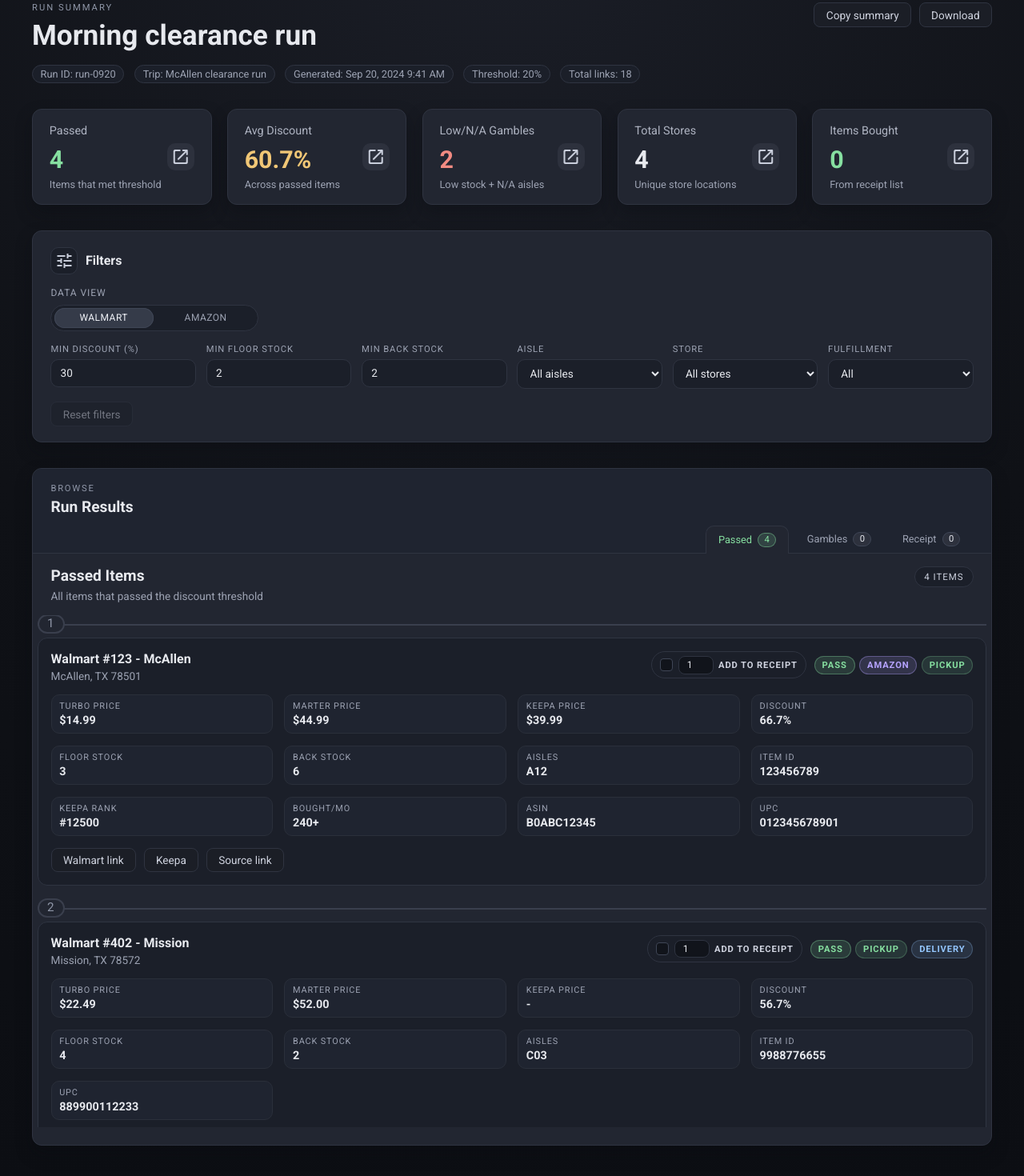
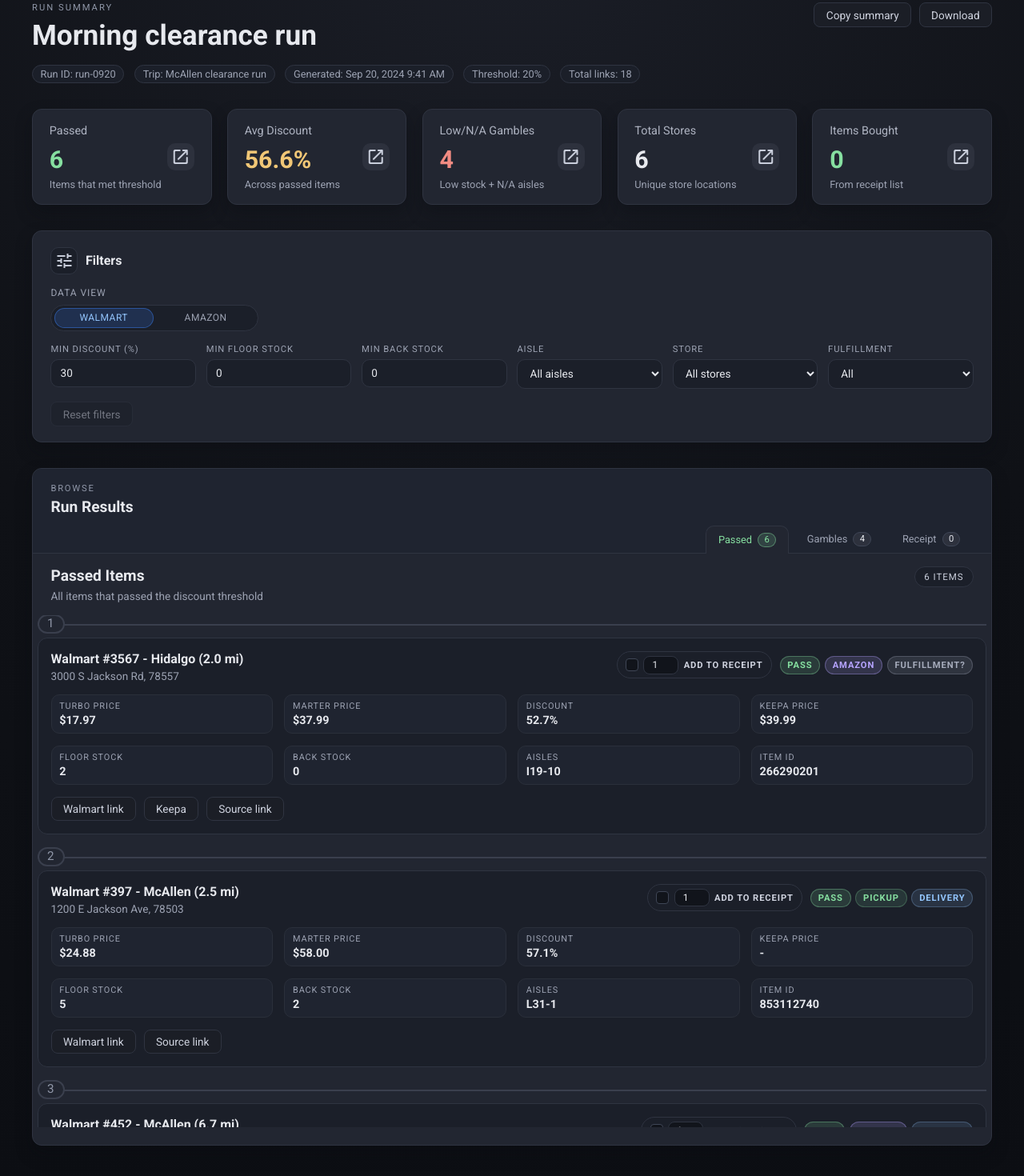
Before and after one commit to esojogerba/cnc-dashboard, a React (Vite) app: page /runs/run-0920 in a window 1280 px wide. Shown: the part 112-1582 px from the top of the page at 80% size. Built offline with nearby package versions, Linux system fonts and the light colour scheme.

Commit message:
Updated dummy data. Implemented walmart and amazon views on summary page.

```diff
--- a/src/App.css
+++ b/src/App.css
@@ -778,6 +778,18 @@
     background: #353b49;
     color: #f0f2f7;
     box-shadow: inset 0 0 0 1px #3f4656;
+}
+
+.view-toggle-button.active.view-toggle-button-walmart {
+    background: rgba(59, 130, 246, 0.18);
+    color: #93c5fd;
+    box-shadow: inset 0 0 0 1px rgba(59, 130, 246, 0.45);
+}
+
+.view-toggle-button.active.view-toggle-button-amazon {
+    background: rgba(241, 199, 118, 0.18);
+    color: #f1c776;
+    box-shadow: inset 0 0 0 1px rgba(241, 199, 118, 0.45);
 }
 
 .filter-fields {
@@ -971,6 +983,11 @@
     gap: 1rem;
 }
 
+.run-item-heading {
+    min-width: 0;
+    flex: 1 1 auto;
+}
+
 .run-item-controls {
     display: flex;
     align-items: center;
@@ -983,6 +1000,8 @@
     margin: 0;
     font-size: 1rem;
     font-weight: 600;
+    overflow-wrap: anywhere;
+    word-break: break-word;
 }
 
 .run-item-subtitle {
@@ -1155,6 +1174,7 @@
     border: 1px solid #2a2f3a;
     border-radius: 10px;
     padding: 0.45rem 0.6rem;
+    min-width: 0;
 }
 
 .run-item-field span {
@@ -1167,6 +1187,8 @@
 .run-item-field strong {
     font-size: 0.9rem;
     font-weight: 600;
+    overflow-wrap: anywhere;
+    word-break: break-word;
 }
 
 .run-item-actions {
--- a/src/components/RunItemCard.jsx
+++ b/src/components/RunItemCard.jsx
@@ -10,6 +10,7 @@
 
 function RunItemCard({
     item,
+    dataView = "walmart",
     showReceiptToggle = false,
     isInReceipt = false,
     onReceiptToggle,
@@ -22,6 +23,12 @@
         (item.storeId ? `Store #${item.storeId}` : "Store");
     const address = item.address || "Address unavailable";
     const keepaFound = Boolean(item.keepa && item.keepa.found);
+    const keepaTitle = keepaFound ? item.keepa.title : null;
+    const isAmazonView = dataView === "amazon";
+    const headerTitle =
+        isAmazonView && keepaTitle
+            ? `${storeTitle} — ${keepaTitle}`
+            : storeTitle;
     const qtyValue =
         receiptQty === null || receiptQty === undefined
             ? ""
@@ -48,14 +55,24 @@
         }
     }
 
-    const priceFields = [
-        { label: "Turbo price", value: formatMoney(item.price) },
-        { label: "Marter price", value: formatMoney(item.marterPrice) },
+    const priceFields = isAmazonView
+        ? [
               {
                   label: "Keepa price",
                   value: keepaFound ? formatMoney(item.keepa.price) : "-",
               },
+              { label: "Turbo price", value: formatMoney(item.price) },
               { label: "Discount", value: formatPct(item.discountPct) },
+              { label: "Marter price", value: formatMoney(item.marterPrice) },
+          ]
+        : [
+              { label: "Turbo price", value: formatMoney(item.price) },
+              { label: "Marter price", value: formatMoney(item.marterPrice) },
+              { label: "Discount", value: formatPct(item.discountPct) },
+              {
+                  label: "Keepa price",
+                  value: keepaFound ? formatMoney(item.keepa.price) : "-",
+              },
           ];
 
     const stockFields = [
@@ -65,7 +82,8 @@
         { label: "Item ID", value: item.itemId || "-" },
     ];
 
-    const keepaFields = keepaFound
+    const keepaFields = isAmazonView
+        ? keepaFound
             ? [
                   {
                       label: "Keepa rank",
@@ -78,13 +96,18 @@
                   { label: "ASIN", value: item.keepa.asin || "-" },
                   { label: "UPC", value: item.upc || "-" },
               ]
-        : [{ label: "UPC", value: item.upc || "-" }];
+            : [{ label: "Keepa", value: "Not found" }]
+        : [];
 
     return (
-        <article className="run-item-card">
+        <article
+            className={`run-item-card${
+                isAmazonView ? " run-item-card-amazon" : ""
+            }`}
+        >
             <div className="run-item-header">
-                <div>
-                    <h3 className="run-item-title">{storeTitle}</h3>
+                <div className="run-item-heading">
+                    <h3 className="run-item-title">{headerTitle}</h3>
                     <p className="run-item-subtitle">{address}</p>
                 </div>
                 <div className="run-item-controls">
@@ -162,6 +185,7 @@
                 ))}
             </div>
 
+            {keepaFields.length ? (
                 <div className="run-item-grid run-item-grid-compact">
                     {keepaFields.map((field) => (
                         <div key={field.label} className="run-item-field">
@@ -170,6 +194,7 @@
                         </div>
                     ))}
                 </div>
+            ) : null}
 
             <div className="run-item-actions">
                 {item.walmartLink ? (
--- a/src/components/RunSummaryFilters.jsx
+++ b/src/components/RunSummaryFilters.jsx
@@ -52,7 +52,7 @@
                         <button
                             key={option.id}
                             type="button"
-                            className={`view-toggle-button${
+                            className={`view-toggle-button view-toggle-button-${option.id}${
                                 dataView === option.id ? " active" : ""
                             }`}
                             onClick={() => onDataViewChange(option.id)}
--- a/src/pages/RunSummary.jsx
+++ b/src/pages/RunSummary.jsx
@@ -11,48 +11,49 @@
     passedItems: [
         {
             id: "pass-1",
-            storeId: "123",
-            storeLine: "Walmart #123 - McAllen",
-            address: "McAllen, TX 78501",
-            itemId: "123456789",
-            upc: "012345678901",
-            price: 14.99,
-            marterPrice: 44.99,
-            discountPct: 66.7,
-            floor: 3,
-            back: 6,
-            aisles: "A12",
+            storeId: "3567",
+            storeLine: "Walmart #3567 - Hidalgo (2.0 mi)",
+            address: "3000 S Jackson Rd, 78557",
+            itemId: "266290201",
+            upc: "097512415392",
+            price: 17.97,
+            marterPrice: 37.99,
+            discountPct: 52.7,
+            floor: 2,
+            back: 0,
+            aisles: "I19-10",
             pass: true,
             lowNAGamble: false,
-            sourceLink: "https://www.walmart.com/ip/123456789",
-            walmartLink: "https://www.walmart.com/ip/123456789",
+            sourceLink: "https://www.walmart.com/ip/266290201",
+            walmartLink: "https://www.walmart.com/ip/266290201",
             keepa: {
                 found: true,
+                title: "Wilson Roger Federer 25 Junior Tennis Racquet",
                 price: 39.99,
-                asin: "B0ABC12345",
-                rank: 12500,
-                boughtPastMonth: "240+",
-                keepaUrl: "https://keepa.com/#!product/1-B0ABC12345",
+                asin: "B0892PY12R",
+                rank: 919,
+                boughtPastMonth: "90+",
+                keepaUrl: "https://keepa.com/#!product/1-B0892PY12R",
             },
-            fulfillment: { status: "OK", pickup: true, delivery: false },
+            fulfillment: { status: "OK", pickup: false, delivery: false },
         },
         {
             id: "pass-2",
-            storeId: "402",
-            storeLine: "Walmart #402 - Mission",
-            address: "Mission, TX 78572",
-            itemId: "9988776655",
-            upc: "889900112233",
-            price: 22.49,
-            marterPrice: 52.0,
-            discountPct: 56.7,
-            floor: 4,
+            storeId: "397",
+            storeLine: "Walmart #397 - McAllen (2.5 mi)",
+            address: "1200 E Jackson Ave, 78503",
+            itemId: "853112740",
+            upc: "196123450011",
+            price: 24.88,
+            marterPrice: 58.0,
+            discountPct: 57.1,
+            floor: 5,
             back: 2,
-            aisles: "C03",
+            aisles: "L31-1",
             pass: true,
             lowNAGamble: false,
-            sourceLink: "https://www.walmart.com/ip/9988776655",
-            walmartLink: "https://www.walmart.com/ip/9988776655",
+            sourceLink: "https://www.walmart.com/ip/853112740",
+            walmartLink: "https://www.walmart.com/ip/853112740",
             keepa: {
                 found: false,
             },
@@ -60,9 +61,9 @@
         },
         {
             id: "pass-3",
-            storeId: "615",
-            storeLine: "Walmart #615 - Edinburg",
-            address: "Edinburg, TX 78539",
+            storeId: "452",
+            storeLine: "Walmart #452 - McAllen (6.7 mi)",
+            address: "2800 W Nolana Ave, 78504",
             itemId: "7744112200",
             upc: "776655443322",
             price: 18.0,
@@ -70,13 +71,14 @@
             discountPct: 55.0,
             floor: 2,
             back: 3,
-            aisles: "B07",
+            aisles: "L37-30",
             pass: true,
             lowNAGamble: false,
             sourceLink: "https://www.walmart.com/ip/7744112200",
             walmartLink: "https://www.walmart.com/ip/7744112200",
             keepa: {
                 found: true,
+                title: "Sharpie S-Gel Black Gel Pens 4 Pack",
                 price: 36.5,
                 asin: "B0DEF67890",
                 rank: 9800,
@@ -87,9 +89,9 @@
         },
         {
             id: "pass-4",
-            storeId: "710",
-            storeLine: "Walmart #710 - Pharr",
-            address: "Pharr, TX 78577",
+            storeId: "1000",
+            storeLine: "Walmart #1000 - Brownsville (48.1 mi)",
+            address: "2721 Boca Chica Blvd, 78521",
             itemId: "6600112233",
             upc: "334455667788",
             price: 9.99,
@@ -97,13 +99,14 @@
             discountPct: 64.3,
             floor: 2,
             back: 4,
-            aisles: "D18",
+            aisles: "L22-6",
             pass: true,
             lowNAGamble: false,
             sourceLink: "https://www.walmart.com/ip/6600112233",
             walmartLink: "https://www.walmart.com/ip/6600112233",
             keepa: {
                 found: true,
+                title: "Contigo Autoseal Stainless Travel Mug 16oz",
                 price: 26.0,
                 asin: "B0GHI13579",
                 rank: 22000,
@@ -112,20 +115,70 @@
             },
             fulfillment: { status: "OK", pickup: true, delivery: false },
         },
+        {
+            id: "pass-5",
+            storeId: "6098",
+            storeLine: "Walmart #6098 - McAllen (5.8 mi)",
+            address: "800 East Nolana Ave, 78501",
+            itemId: "9053372211",
+            upc: "847362555902",
+            price: 14.98,
+            marterPrice: 33.5,
+            discountPct: 55.3,
+            floor: 3,
+            back: 1,
+            aisles: "K14-7",
+            pass: true,
+            lowNAGamble: false,
+            sourceLink: "https://www.walmart.com/ip/9053372211",
+            walmartLink: "https://www.walmart.com/ip/9053372211",
+            keepa: {
+                found: false,
+            },
+            fulfillment: { status: "BLOCKED", pickup: false, delivery: false },
+        },
+        {
+            id: "pass-6",
+            storeId: "6159",
+            storeLine: "Walmart #6159 - Weslaco (13.6 mi)",
+            address: "1600 S Texas Blvd, 78596",
+            itemId: "4930287711",
+            upc: "714330112233",
+            price: 21.5,
+            marterPrice: 48.0,
+            discountPct: 55.2,
+            floor: 4,
+            back: 2,
+            aisles: "H08-2",
+            pass: true,
+            lowNAGamble: false,
+            sourceLink: "https://www.walmart.com/ip/4930287711",
+            walmartLink: "https://www.walmart.com/ip/4930287711",
+            keepa: {
+                found: true,
+                title: "JBL Go 3 Portable Bluetooth Speaker",
+                price: 46.0,
+                asin: "B0KLM13555",
+                rank: 5400,
+                boughtPastMonth: "210+",
+                keepaUrl: "https://keepa.com/#!product/1-B0KLM13555",
+            },
+            fulfillment: { status: "OK", pickup: true, delivery: true },
+        },
     ],
     gambleItems: [
         {
             id: "gamble-1",
-            storeId: "221",
-            storeLine: "Walmart #221 - McAllen",
-            address: "McAllen, TX 78504",
+            storeId: "2765",
+            storeLine: "Walmart #2765 - Los Fresnos (44.9 mi)",
+            address: "1004 W Ocean Boulevard, 78566",
             itemId: "4477889900",
             upc: "554433221100",
-            price: 13.5,
-            marterPrice: 27.0,
-            discountPct: 50.0,
+            price: 5.0,
+            marterPrice: 17.5,
+            discountPct: 71.4,
             floor: 1,
-            back: 1,
+            back: 0,
             aisles: "N/A",
             pass: false,
             lowNAGamble: true,
@@ -136,21 +189,69 @@
         },
         {
             id: "gamble-2",
-            storeId: "310",
-            storeLine: "Walmart #310 - Mission",
-            address: "Mission, TX 78573",
+            storeId: "456",
+            storeLine: "Walmart #456 - Brownsville (44.5 mi)",
+            address: "3500 W Alton Gloor Blvd, 78520",
             itemId: "1100223344",
             upc: "110022334455",
-            price: 7.99,
+            price: 8.5,
             marterPrice: 21.5,
-            discountPct: 62.8,
+            discountPct: 60.5,
+            floor: 1,
+            back: 1,
+            aisles: "N/A",
+            pass: false,
+            lowNAGamble: true,
+            sourceLink: "https://www.walmart.com/ip/1100223344",
+            walmartLink: "https://www.walmart.com/ip/1100223344",
+            keepa: {
+                found: true,
+                title: "Amazon Basics Microfiber Sheet Set Queen",
+                price: 24.0,
+                asin: "B0ZZX11223",
+                rank: 42000,
+                boughtPastMonth: "35+",
+                keepaUrl: "https://keepa.com/#!product/1-B0ZZX11223",
+            },
+            fulfillment: { status: "NOT_CHECKED", pickup: false, delivery: false },
+        },
+        {
+            id: "gamble-3",
+            storeId: "4112",
+            storeLine: "Walmart #4112 - Brownsville (47.3 mi)",
+            address: "2205 Ruben Torres Sr Blvd, 78526",
+            itemId: "9911223344",
+            upc: "509998877661",
+            price: 11.0,
+            marterPrice: 26.0,
+            discountPct: 57.7,
             floor: 1,
             back: 0,
             aisles: "N/A",
             pass: false,
             lowNAGamble: true,
-            sourceLink: "https://www.walmart.com/ip/1100223344",
-            walmartLink: "https://www.walmart.com/ip/1100223344",
+            sourceLink: "https://www.walmart.com/ip/9911223344",
+            walmartLink: "https://www.walmart.com/ip/9911223344",
+            keepa: { found: false },
+            fulfillment: { status: "NOT_CHECKED", pickup: false, delivery: false },
+        },
+        {
+            id: "gamble-4",
+            storeId: "3320",
+            storeLine: "Walmart #3320 - Palmhurst (10.0 mi)",
+            address: "215 E Mile 3 Rd, 78573",
+            itemId: "3322110099",
+            upc: "498002233445",
+            price: 12.46,
+            marterPrice: 30.0,
+            discountPct: 58.5,
+            floor: 1,
+            back: 1,
+            aisles: "N/A",
+            pass: false,
+            lowNAGamble: true,
+            sourceLink: "https://www.walmart.com/ip/3322110099",
+            walmartLink: "https://www.walmart.com/ip/3322110099",
             keepa: { found: false },
             fulfillment: { status: "NOT_CHECKED", pickup: false, delivery: false },
         },
@@ -158,16 +259,16 @@
     receiptItems: [
         {
             id: "receipt-1",
-            itemId: "123456789",
-            storeLine: "Walmart #123 - McAllen",
+            itemId: "266290201",
+            storeLine: "Walmart #3567 - Hidalgo (2.0 mi)",
             qty: 2,
-            unitCost: 14.99,
+            unitCost: 17.97,
             unitSales: 39.99,
         },
         {
             id: "receipt-2",
             itemId: "7744112200",
-            storeLine: "Walmart #615 - Edinburg",
+            storeLine: "Walmart #452 - McAllen (6.7 mi)",
             qty: 1,
             unitCost: 18.0,
             unitSales: 36.5,
@@ -175,7 +276,7 @@
         {
             id: "receipt-3",
             itemId: "6600112233",
-            storeLine: "Walmart #710 - Pharr",
+            storeLine: "Walmart #1000 - Brownsville (48.1 mi)",
             qty: 1,
             unitCost: 9.99,
             unitSales: 26.0,
@@ -186,12 +287,12 @@
 const afterHoursItems = {
     passedItems: [
         {
-            id: "pass-5",
-            storeId: "804",
-            storeLine: "Walmart #804 - Brownsville",
-            address: "Brownsville, TX 78520",
-            itemId: "9001122334",
-            upc: "667788990011",
+            id: "pass-7",
+            storeId: "5809",
+            storeLine: "Walmart #5809 - Edinburg (9.0 mi)",
+            address: "2812 S Expressway 281, 78542",
+            itemId: "8109241122",
+            upc: "093807612244",
             price: 28.5,
             marterPrice: 64.0,
             discountPct: 55.5,
@@ -200,10 +301,11 @@
             aisles: "E04",
             pass: true,
             lowNAGamble: false,
-            sourceLink: "https://www.walmart.com/ip/9001122334",
-            walmartLink: "https://www.walmart.com/ip/9001122334",
+            sourceLink: "https://www.walmart.com/ip/8109241122",
+            walmartLink: "https://www.walmart.com/ip/8109241122",
             keepa: {
                 found: true,
+                title: "Rubbermaid Brilliance Food Storage Set",
                 price: 58.0,
                 asin: "B0JKL24680",
                 rank: 15200,
@@ -212,13 +314,56 @@
             },
             fulfillment: { status: "OK", pickup: true, delivery: true },
         },
+        {
+            id: "pass-8",
+            storeId: "1296",
+            storeLine: "Walmart #1296 - San Benito (35.7 mi)",
+            address: "1126 W Us Highway 77, 78586",
+            itemId: "5522331144",
+            upc: "761119901122",
+            price: 16.25,
+            marterPrice: 39.0,
+            discountPct: 58.3,
+            floor: 3,
+            back: 2,
+            aisles: "F12",
+            pass: true,
+            lowNAGamble: false,
+            sourceLink: "https://www.walmart.com/ip/5522331144",
+            walmartLink: "https://www.walmart.com/ip/5522331144",
+            keepa: {
+                found: false,
+            },
+            fulfillment: { status: "OK", pickup: false, delivery: true },
+        },
     ],
-    gambleItems: [],
+    gambleItems: [
+        {
+            id: "gamble-5",
+            storeId: "5808",
+            storeLine: "Walmart #5808 - Elsa (16.5 mi)",
+            address: "411 South Broadway Street, 78543",
+            itemId: "1122334455",
+            upc: "778899001122",
+            price: 10.5,
+            marterPrice: 27.5,
+            discountPct: 61.8,
+            floor: 1,
+            back: 0,
+            aisles: "N/A",
+            pass: false,
+            lowNAGamble: true,
+            sourceLink: "https://www.walmart.com/ip/1122334455",
+            walmartLink: "https://www.walmart.com/ip/1122334455",
+            keepa: { found: false },
+            fulfillment: { status: "NOT_CHECKED", pickup: false, delivery: false },
+        },
+    ],
     receiptItems: [
         {
             id: "receipt-4",
-            itemId: "9001122334",
-            storeLine: "Walmart #804 - Brownsville",
+            itemId: "8109241122",
+            storeLine: "Walmart #5809 - Edinburg (9.0 mi)",
             qty: 1,
             unitCost: 28.5,
             unitSales: 58.0,
@@ -279,8 +424,8 @@
 const receiptStoragePrefix = "cnc-receipt:";
 const defaultRunFilters = {
     minDiscount: "30",
-    minFloor: "2",
-    minBack: "2",
+    minFloor: "0",
+    minBack: "0",
     aisle: "all",
     store: "all",
     fulfillment: "all",
@@ -770,6 +915,7 @@
                                         >
                                             <RunItemCard
                                                 item={item}
+                                                dataView={dataView}
                                                 showReceiptToggle
                                                 isInReceipt={receiptIds.has(
                                                     item.id
@@ -815,6 +961,7 @@
                                         >
                                             <RunItemCard
                                                 item={item}
+                                                dataView={dataView}
                                                 showReceiptToggle
                                                 isInReceipt={receiptIds.has(
                                                     item.id
--- a/src/pages/Scouters.jsx
+++ b/src/pages/Scouters.jsx
@@ -39,47 +39,47 @@
     {
         id: "run-0920",
         label: "Morning clearance run",
-        passed: 12,
-        avgDiscount: "24.6%",
-        gambles: 3,
-        stores: 6,
-        bought: 4,
+        passed: 6,
+        avgDiscount: "56.6%",
+        gambles: 4,
+        stores: 9,
+        bought: 3,
     },
     {
         id: "run-0921",
         label: "Lunch rush scan",
-        passed: 7,
-        avgDiscount: "19.2%",
-        gambles: 2,
-        stores: 4,
-        bought: 1,
+        passed: 6,
+        avgDiscount: "53.4%",
+        gambles: 4,
+        stores: 8,
+        bought: 2,
     },
     {
         id: "run-0922",
         label: "After hours test",
-        passed: 18,
-        avgDiscount: "27.8%",
-        gambles: 5,
-        stores: 8,
-        bought: 6,
+        passed: 2,
+        avgDiscount: "56.9%",
+        gambles: 1,
+        stores: 3,
+        bought: 1,
     },
     {
         id: "run-0923",
         label: "Weekend sweep",
-        passed: 9,
-        avgDiscount: "21.1%",
-        gambles: 1,
-        stores: 5,
-        bought: 2,
+        passed: 6,
+        avgDiscount: "54.1%",
+        gambles: 4,
+        stores: 10,
+        bought: 4,
     },
     {
         id: "run-0924",
         label: "Quick spot check",
-        passed: 4,
-        avgDiscount: "16.5%",
-        gambles: 0,
-        stores: 3,
-        bought: 0,
+        passed: 6,
+        avgDiscount: "50.2%",
+        gambles: 4,
+        stores: 7,
+        bought: 2,
     },
 ];
 const scouterRows = [
```
Lines whose indentation alone changed are shown as unchanged.
